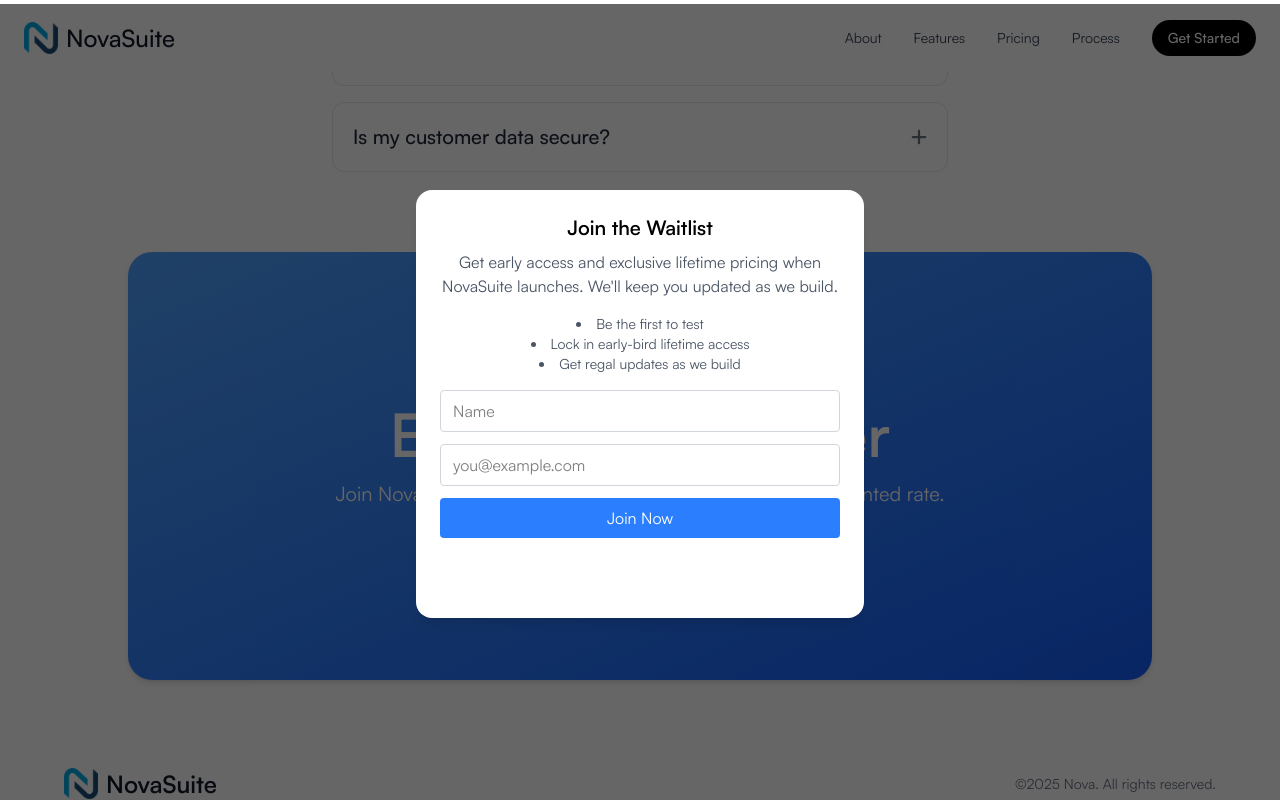
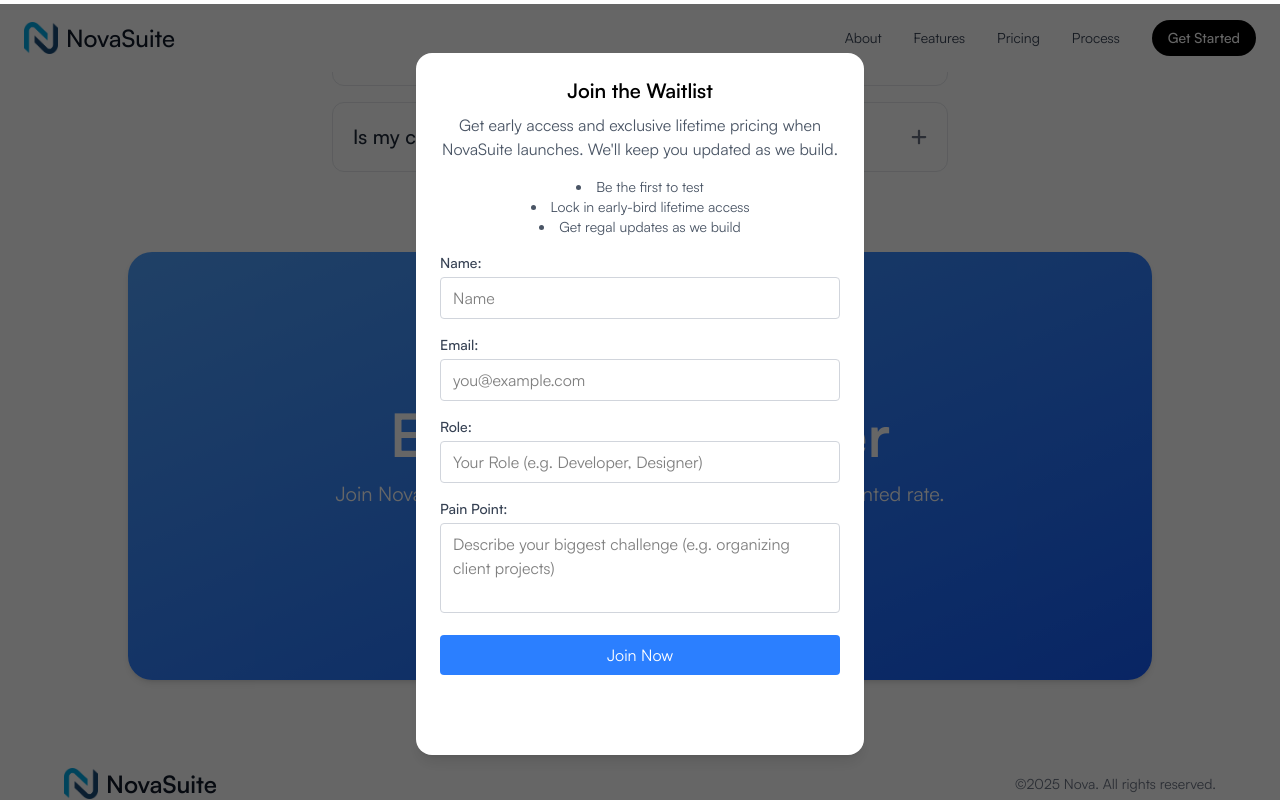
Before and after one commit to efmarcial-dev/nova-suite, a Next.js app: page / in a window 1280 px wide. Both pictures are taken after a click on the button "Join Waitlist". Shown: the part 3561-4361 px from the top of the page. Built offline with nearby package versions, Linux system fonts and the light colour scheme.

Commit message:
new form inputs and new api call for join wait list sign up, added smooth scrool behavoir to all cta button

```diff
--- a/app/components/JoinWaitlistModal.tsx
+++ b/app/components/JoinWaitlistModal.tsx
@@ -7,6 +7,10 @@
   const [submitted, setSubmitted] = useState(false);
   const [firstName, setFirstName] = useState('');
   const [email, setEmail] = useState('');
+  const [rolo, setRole] = useState('');
+  const [pain_point, setPainPoint] = useState('');
+
+  const [loading, setLoading] = useState(false);
 
   useEffect(() => {
   if (open) {
@@ -24,6 +28,10 @@
 }, [open]);
 
   const handleSubmit = async (e: React.FormEvent) => {
+
+    e.preventDefault();
+    setLoading(true);
+
     try {
       e.preventDefault();
     // TODO: integrate with backend or service (e.g. Firebase, Supabase, etc.)
@@ -35,7 +43,9 @@
       credentials: "include",
       body : JSON.stringify({
         name: firstName,
-        email : email
+        email : email,
+        role: rolo,
+        pain_point: pain_point
       })
     })
     console.log('First Name:', firstName);
@@ -46,6 +56,13 @@
       // TODO: Add message to post on the front end.
       console.log(`Error: ${error}`);
       setSubmitted(false);
+    } finally {
+      setLoading(false);
+      // Reset form fields
+      setFirstName('');
+      setEmail('');
+      setRole('');
+      setPainPoint('');
     }
   };
 
@@ -83,7 +100,10 @@
                   <li>Lock in early-bird lifetime access</li>
                   <li>Get regal updates as we build</li>
                 </ul>
-                <form onSubmit={handleSubmit} className="flex flex-col gap-3">
+                <form onSubmit={handleSubmit} className="flex flex-col gap-4">
+
+                  <div>
+                    <label htmlFor="firstName" className="text-left block text-sm font-medium text-gray-700 mb-1">Name:</label>
                     <input
                     type="text"
                     value={firstName}
@@ -92,6 +112,10 @@
                     placeholder="Name"
                     className="w-full px-3 py-2 border border-gray-300 rounded"
                     />
+                  </div>
+
+                  <div>
+                    <label htmlFor="email" className="text-left block text-sm font-medium text-gray-700 mb-1">Email:</label>
                     <input
                     type="email"
                     value={email}
@@ -100,12 +124,68 @@
                     placeholder="you@example.com"
                     className="w-full px-3 py-2 border border-gray-300 rounded"
                   />
+                  </div>
+
+                  <div>
+                    <label htmlFor="role" className="text-left block text-sm font-medium text-gray-700 mb-1">Role:</label>
+                    <input
+                    type="text"
+                    value={rolo}
+                    onChange={e => setRole(e.target.value)}
+                    required
+                    placeholder="Your Role (e.g. Developer, Designer)"
+                    className="w-full px-3 py-2 border border-gray-300 rounded"
+                  />
+                  </div>
+
+                  <div>
+                    <label htmlFor="pain_point" className="text-left block text-sm font-medium text-gray-700 mb-1">Pain Point:</label>
+
+                    <textarea
+                      id="painPoint"
+                      value={pain_point}
+                      onChange={e => setPainPoint(e.target.value)}
+                      required
+                      rows={3} // or adjust height as needed
+                      placeholder="Describe your biggest challenge (e.g. organizing client projects)"
+                      className="w-full px-3 py-2 border border-gray-300 rounded resize-none"
+                    />
+                  </div>
+
+
+
                   <button
                       type="submit"
-                    className="w-full bg-blue-500 text-white py-2 rounded hover:bg-blue-700 transition"
+                      disabled={loading}
+                      className={`w-full flex items-center justify-center gap-2 bg-blue-500 text-white py-2 rounded transition ${
+                        loading ? 'bg-blue-400 cursor-not-allowed' : 'hover:bg-blue-700'
+                      }`}
                     >
-                    Join Now
+                      {loading && (
+                        <svg
+                          className="animate-spin h-5 w-5 text-white"
+                          xmlns="http://www.w3.org/2000/svg"
+                          fill="none"
+                          viewBox="0 0 24 24"
+                        >
+                          <circle
+                            className="opacity-25"
+                            cx="12"
+                            cy="12"
+                            r="10"
+                            stroke="currentColor"
+                            strokeWidth="4"
+                          ></circle>
+                          <path
+                            className="opacity-75"
+                            fill="currentColor"
+                            d="M4 12a8 8 0 018-8v4a4 4 0 00-4 4H4z"
+                          ></path>
+                        </svg>
+                      )}
+                      {loading ? 'Submitting...' : 'Join Now'}
                     </button>
+
                 </form>
               </>
             ) : (
--- a/app/components/NavBar.tsx
+++ b/app/components/NavBar.tsx
@@ -81,13 +81,16 @@
             <Link href="#process" onClick={() => setMenuOpen(false)} className="text-gray-700 text-sm">
                 Process
             </Link>
-            <Link
-                href="#get-started"
-                onClick={() => setMenuOpen(false)}
+            <button
+                onClick={() => {
+                    setMenuOpen(false)
+                    const el = document.getElementById('get-started');
+                    el?.scrollIntoView({ behavior: 'smooth' });
+                }}
                 className="bg-black text-white text-sm font-medium px-4 py-2 rounded-full hover:opacity-90 transition"
             >
                 Get Started
-            </Link>
+            </button>
             </div>
         </div>
     </nav>
--- a/app/globals.css
+++ b/app/globals.css
@@ -22,6 +22,10 @@
     --background: #0a0a0a;
     --foreground: #ededed;
   }
+}
+
+html {
+  scroll-behavior: smooth;
 }
 
 body {
--- a/app/page.tsx
+++ b/app/page.tsx
@@ -126,7 +126,12 @@
 
           {/* Call to action button */}
           <div className="flex space-x-4 justify-center md:justify-start lg:justiy-start">
-            <button className="px-6 py-2 bg-gradient-to-b from-blue-400 to-blue-600 text-white rounded-full transition-all duration-300 hover:brightness-110 hover:scale-105">
+            <button
+              onClick={() => {
+                const el = document.getElementById('get-started');
+                el?.scrollIntoView({ behavior: 'smooth' });
+              }}
+              className="px-6 py-2 bg-gradient-to-b from-blue-400 to-blue-600 text-white rounded-full transition-all duration-300 hover:brightness-110 hover:scale-105">
               Join Earyl Access - Lifetime Deal
             </button>
           </div>
```
Lines whose indentation alone changed are shown as unchanged.
